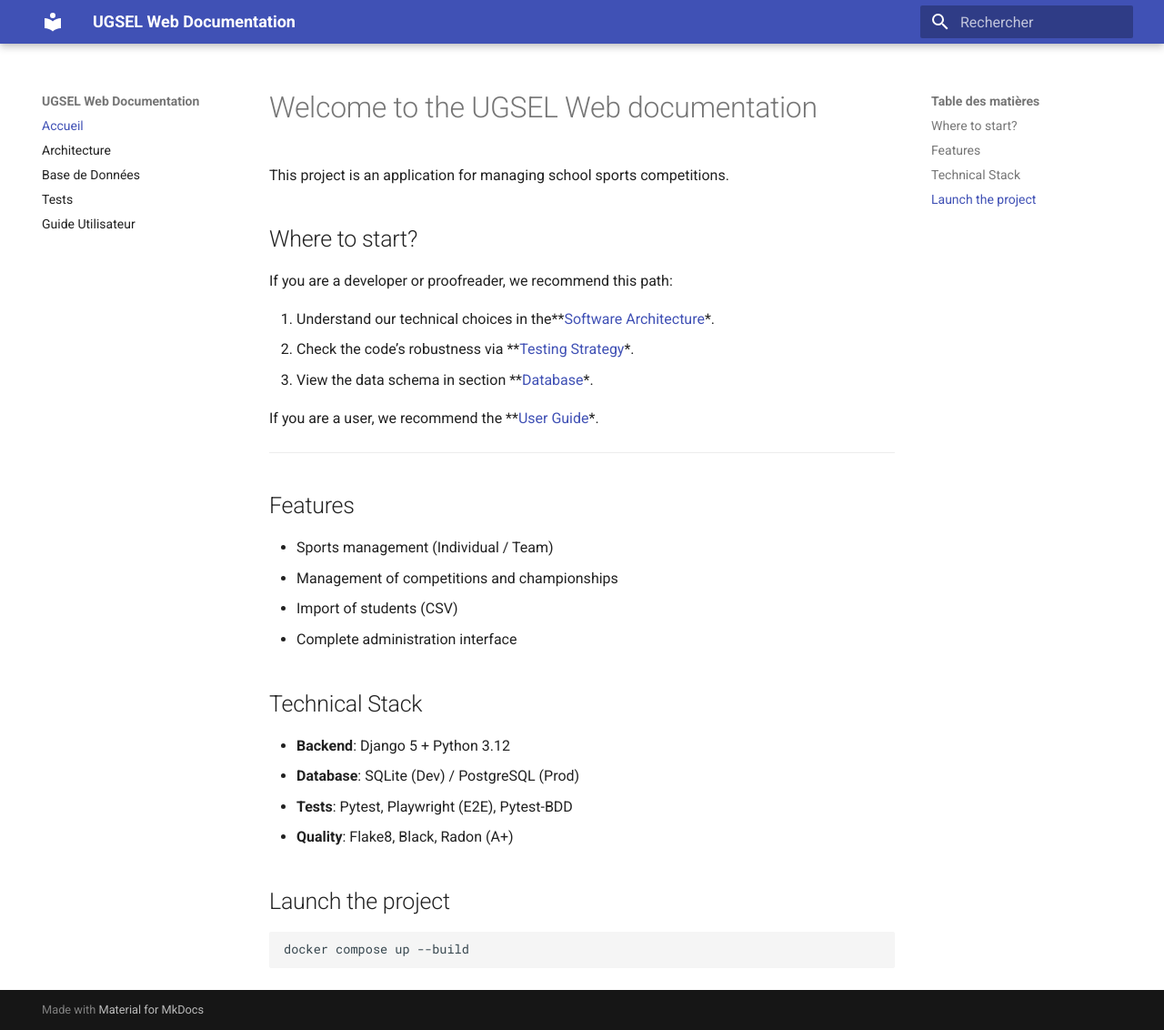
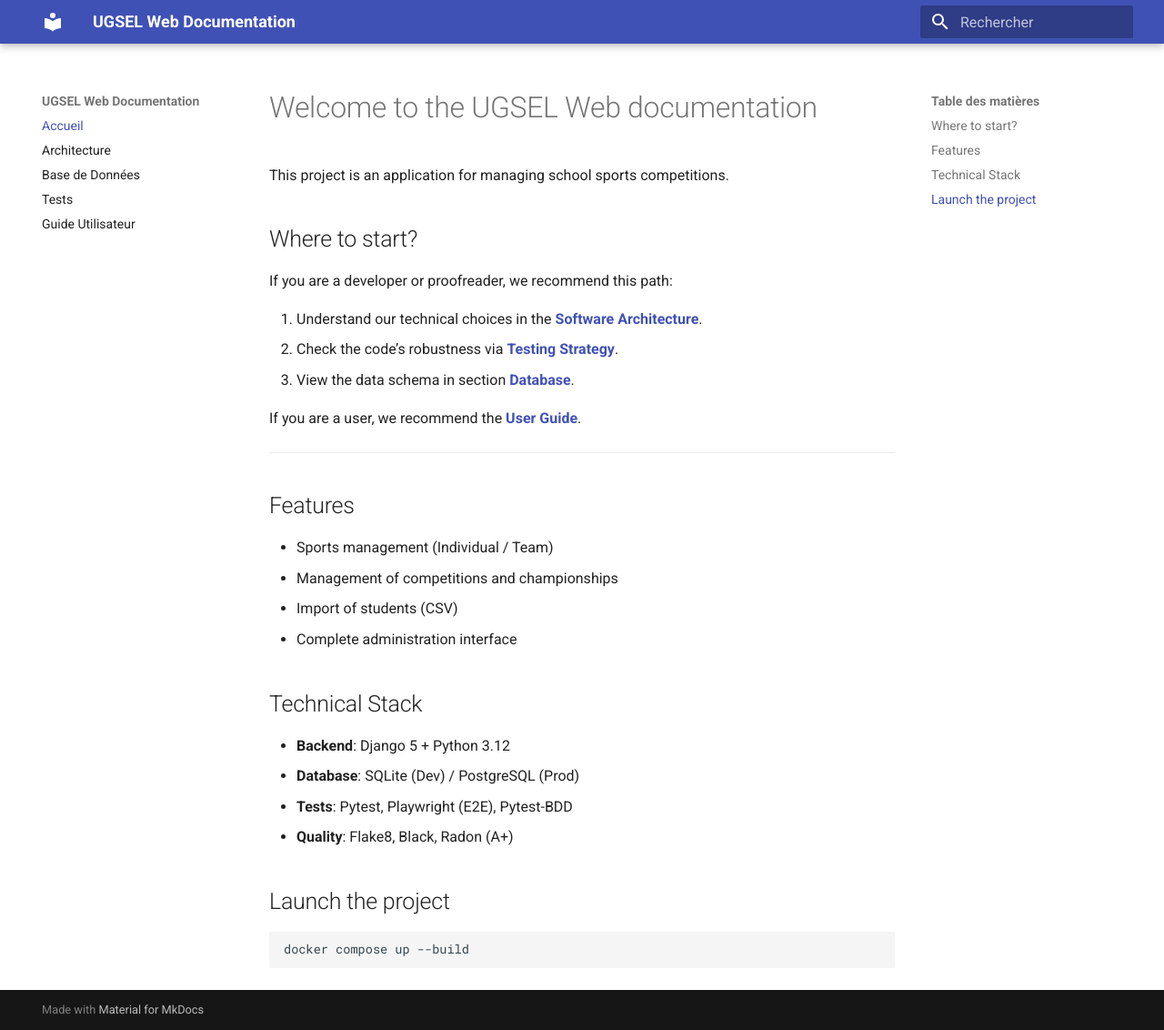
Before and after one commit to FABRE-Alexandre-2326043b/ugsel-web, an MkDocs documentation site: the page built from docs/index.md, in a window 1280 px wide and 1132 px high. Shown: the whole window at 91% size. Built offline with MkDocs 1.6.1 and Material for MkDocs 9.7.7, drawn with Linux system fonts in a browser that asks for light colours.

```diff
--- a/docker-compose.yml
+++ b/docker-compose.yml
@@ -1,7 +1,7 @@
 services:
   web:
     build: .
-    command: python manage.py runserver 0.0.0.0:8000
+    command: sh -c "python manage.py migrate && python manage.py runserver 0.0.0.0:8000"
     volumes:
       - .:/app
     ports:
--- a/docs/index.md
+++ b/docs/index.md
@@ -6,11 +6,11 @@ This project is an application for managing school sports competitions.
 
 If you are a developer or proofreader, we recommend this path:
 
-1. Understand our technical choices in the**[Software Architecture](architecture.md)*.
-2. Check the code’s robustness via **[Testing Strategy](tests.md)*.
-3. View the data schema in section **[Database](database.md)*.
+1. Understand our technical choices in the **[Software Architecture](architecture.md)**.
+2. Check the code’s robustness via **[Testing Strategy](tests.md)**.
+3. View the data schema in section **[Database](database.md)**.
 
-If you are a user, we recommend the **[User Guide](user_guide.md)*.
+If you are a user, we recommend the **[User Guide](user_guide.md)**.
 
 ---
 
```
Also changed, not shown: README.md (+5 -2 lines).
